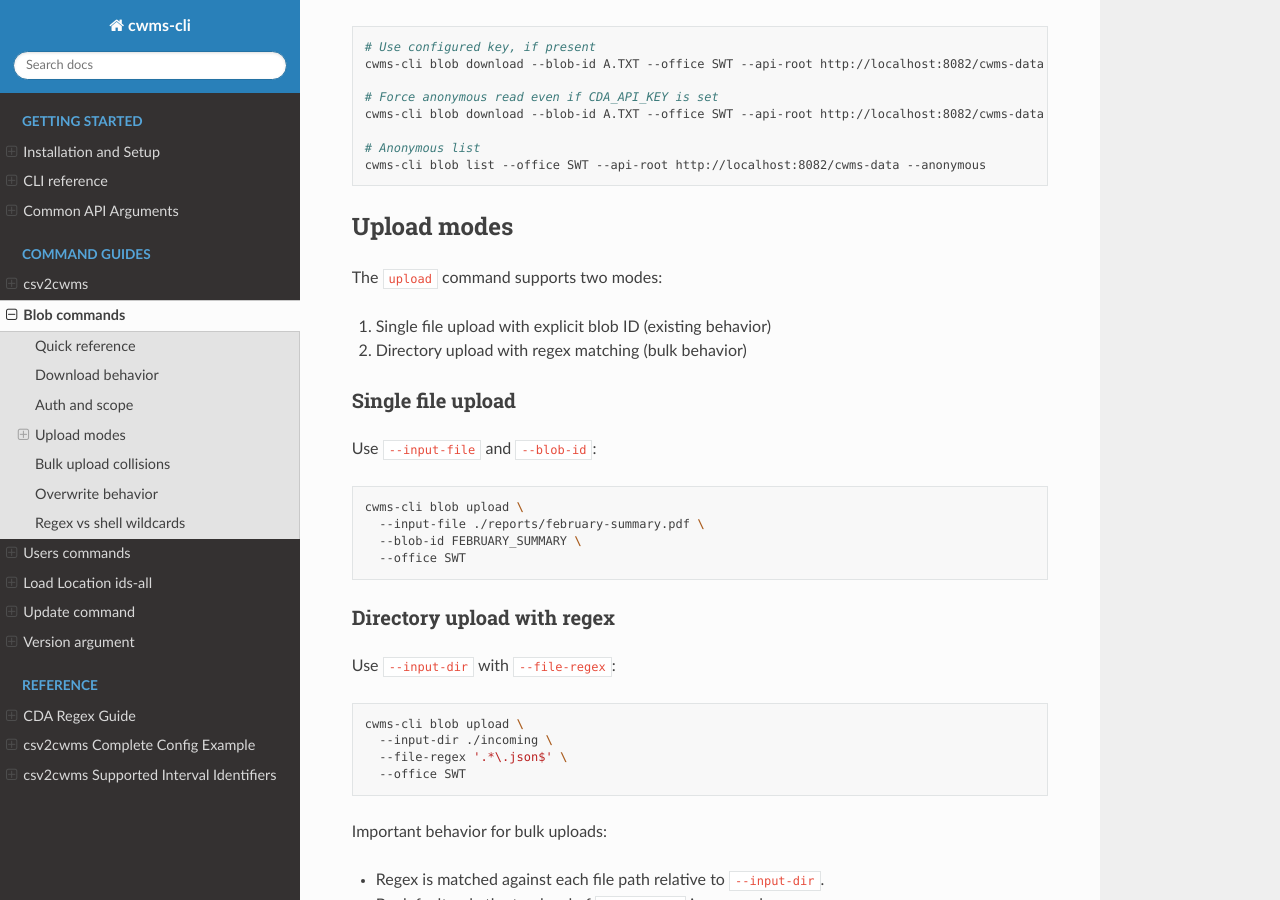
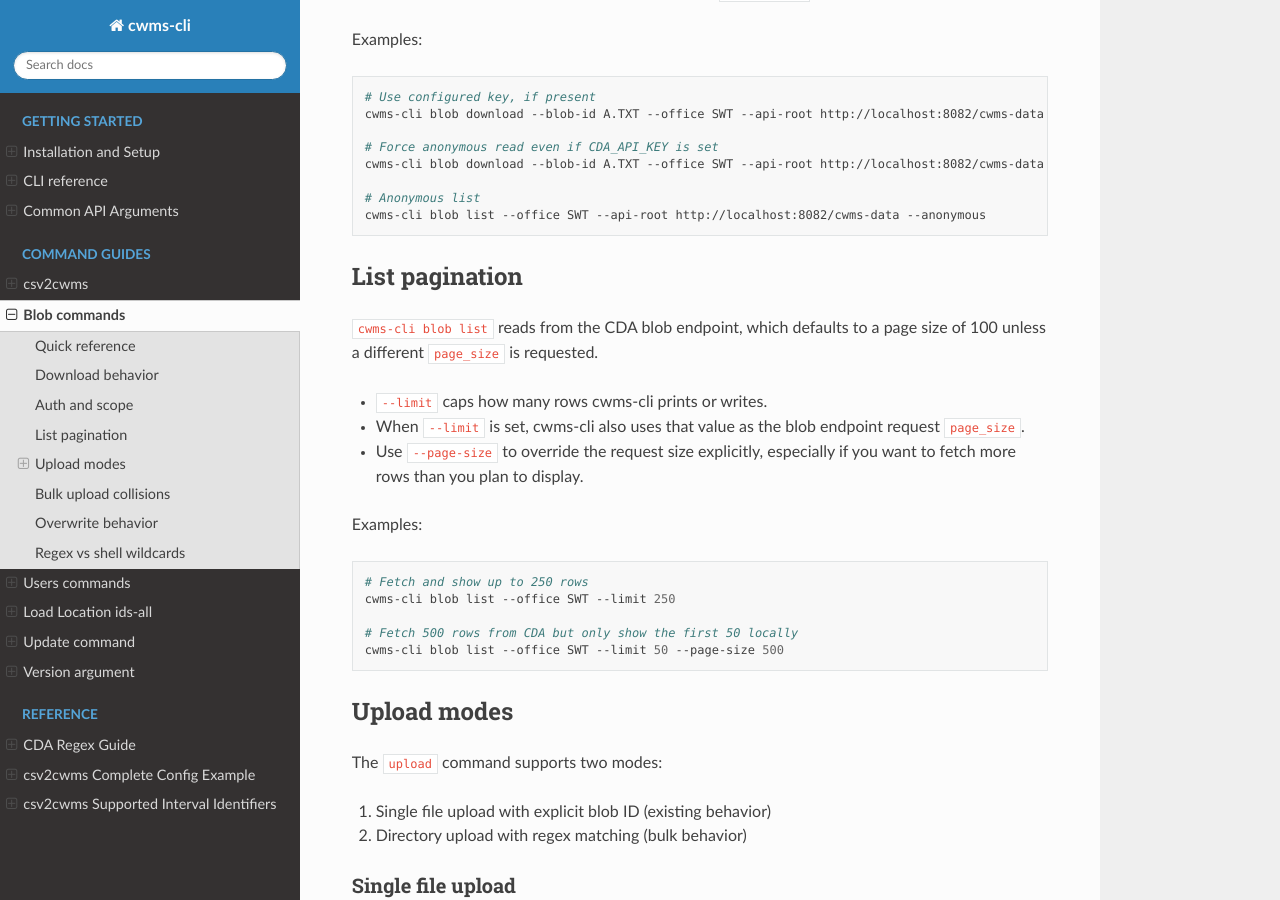
Before and after one commit to HydrologicEngineeringCenter/cwms-cli, a Sphinx documentation site: the page built from docs/cli/blob.rst, in a window 1280 px wide and 900 px high, scrolled down 1100 px. Built offline with Sphinx 7.4.7 and the Read the Docs theme 3.1.0, drawn with Linux system fonts in a browser that asks for light colours; some of the changed text lies outside the part shown.

Commit message:
Update docs for new blob change

```diff
--- a/docs/cli/blob.rst
+++ b/docs/cli/blob.rst
@@ -9,6 +9,7 @@ Quick reference
 - ``blob upload`` supports single-file upload and directory upload.
 - ``blob download`` writes the returned blob content to disk using the server media type when possible.
 - ``blob list`` and ``blob download`` send an API key if one is configured, unless ``--anonymous`` is used.
+- ``blob list --limit`` caps displayed rows, and sets the blob endpoint request page size unless ``--page-size`` is provided to override the fetch size.
 - Directory upload stops before sending anything if generated blob IDs would collide.
 - ``blob upload --overwrite``: To replace existing blobs.
 
@@ -56,6 +57,25 @@ Examples:
 
    # Anonymous list
    cwms-cli blob list --office SWT --api-root http://localhost:8082/cwms-data --anonymous
+
+List pagination
+---------------
+
+``cwms-cli blob list`` reads from the CDA blob endpoint, which defaults to a page size of 100 unless a different ``page_size`` is requested.
+
+- ``--limit`` caps how many rows cwms-cli prints or writes.
+- When ``--limit`` is set, cwms-cli also uses that value as the blob endpoint request ``page_size``.
+- Use ``--page-size`` to override the request size explicitly, especially if you want to fetch more rows than you plan to display.
+
+Examples:
+
+.. code-block:: bash
+
+   # Fetch and show up to 250 rows
+   cwms-cli blob list --office SWT --limit 250
+
+   # Fetch 500 rows from CDA but only show the first 50 locally
+   cwms-cli blob list --office SWT --limit 50 --page-size 500
 
 .. _blob-upload-modes:
 
```
